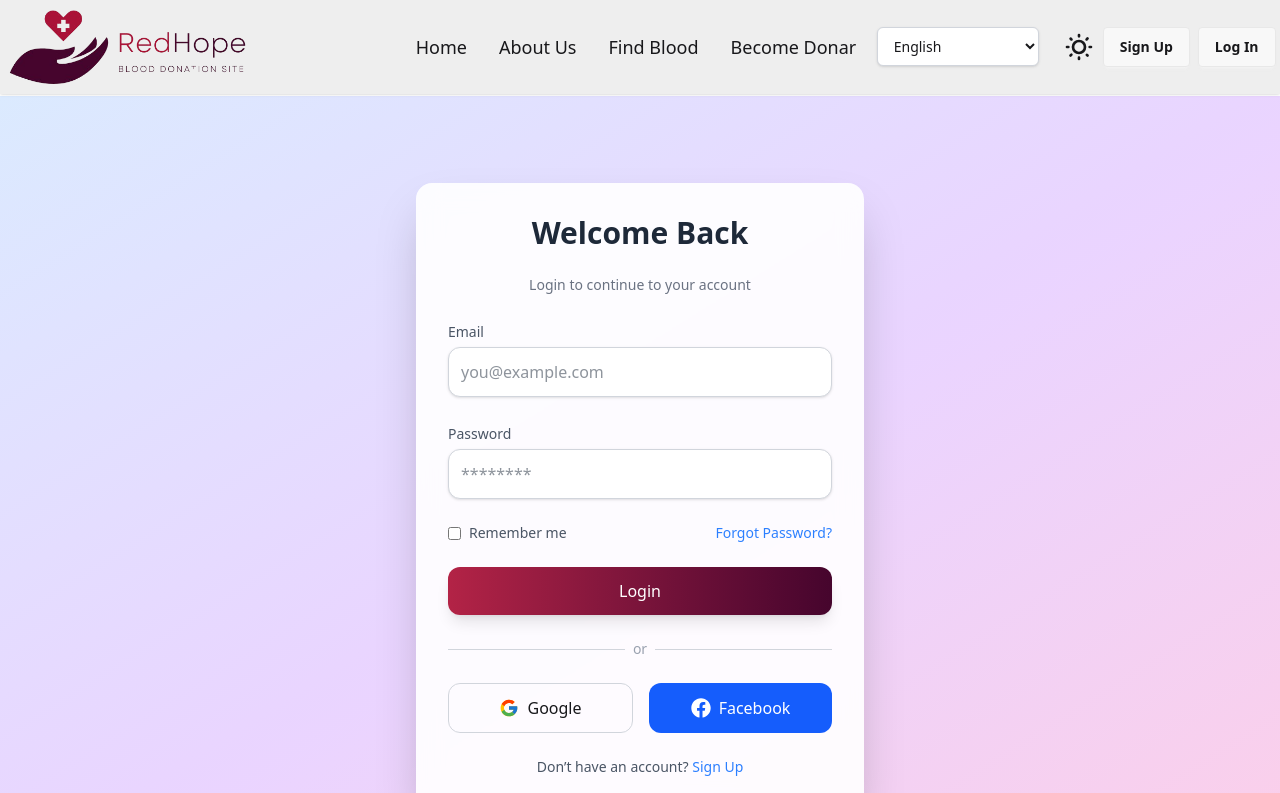
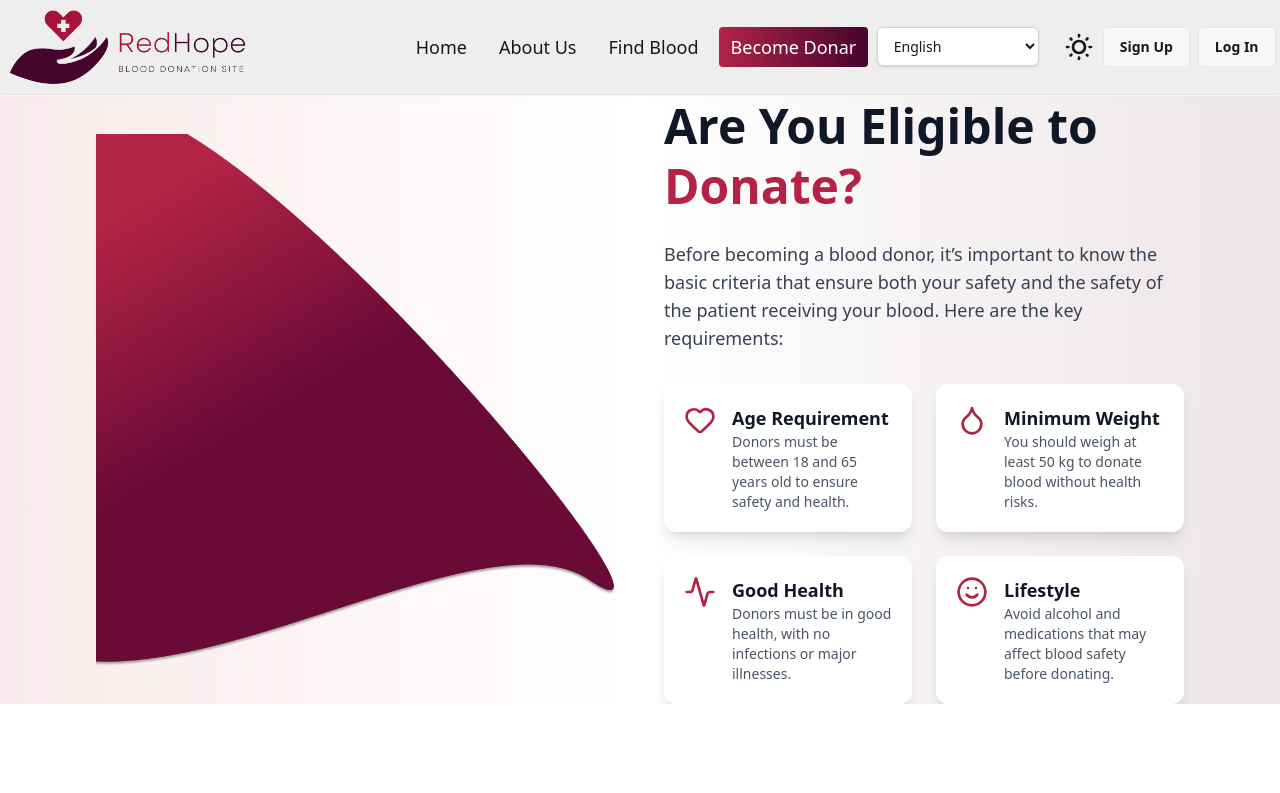
Before and after one commit to sojibislam9878/red_hope_frontend, a React (Vite) app: page /become_donar in a window 1280 px wide. Before the commit this address led to /login. Shown: the top 793 px of the page. Built offline with nearby package versions, Linux system fonts and the light colour scheme; no server answers.

Commit message:
added become a donar hero section

```diff
--- /dev/null
+++ b/src/components/become-donar/EligibilityCriteria.jsx
@@ -0,0 +1,85 @@
+import { motion } from "framer-motion";
+import { Heart, Droplet, Activity, Smile } from "lucide-react";
+import eligibilityImage from "../../assets/red_hope_hero.png";
+
+const EligibilityCriteria = () => {
+  const criteria = [
+    {
+      icon: <Heart className="w-8 h-8 text-rhprimary" />,
+      title: "Age Requirement",
+      description:
+        "Donors must be between 18 and 65 years old to ensure safety and health.",
+    },
+    {
+      icon: <Droplet className="w-8 h-8 text-rhprimary" />,
+      title: "Minimum Weight",
+      description:
+        "You should weigh at least 50 kg to donate blood without health risks.",
+    },
+    {
+      icon: <Activity className="w-8 h-8 text-rhprimary" />,
+      title: "Good Health",
+      description:
+        "Donors must be in good health, with no infections or major illnesses.",
+    },
+    {
+      icon: <Smile className="w-8 h-8 text-rhprimary" />,
+      title: "Lifestyle",
+      description:
+        "Avoid alcohol and medications that may affect blood safety before donating.",
+    },
+  ];
+
+  return (
+    <section className="relative bg-gradient-to-r from-rhprimary/10 via-white to-rhsecondary/10 dark:from-gray-900 dark:via-gray-800 dark:to-gray-900 px-6 md:px-12 lg:px-20 overflow-hidden">
+      <div className="container px-4 mx-auto flex flex-col md:flex-row items-center gap-12 relative z-10">
+        {/* Left Side Image */}
+        <div className="md:w-1/2">
+          <img src={eligibilityImage} alt="Eligibility" className="w-full" />
+        </div>
+
+        {/* Right Side Content */}
+        <motion.div
+          initial={{ opacity: 0, x: 50 }}
+          whileInView={{ opacity: 1, x: 0 }}
+          transition={{ duration: 0.8 }}
+          viewport={{ once: true }}
+          className="md:w-1/2 text-center md:text-left"
+        >
+          <h2 className="text-4xl lg:text-5xl font-extrabold leading-tight text-gray-900 dark:text-white">
+            Are You Eligible to <span className="text-rhprimary">Donate?</span>
+          </h2>
+          <p className="mt-6 text-lg text-gray-700 dark:text-gray-300 max-w-xl">
+            Before becoming a blood donor, it’s important to know the basic
+            criteria that ensure both your safety and the safety of the patient
+            receiving your blood. Here are the key requirements:
+          </p>
+
+          <div className="mt-8 grid sm:grid-cols-2 gap-6">
+            {criteria.map((item, i) => (
+              <motion.div
+                key={i}
+                initial={{ opacity: 0, y: 30 }}
+                whileInView={{ opacity: 1, y: 0 }}
+                transition={{ duration: 0.6, delay: i * 0.2 }}
+                className="flex items-start gap-4 bg-white dark:bg-gray-800 shadow-lg rounded-xl p-5 hover:shadow-xl transition"
+              >
+                <div>{item.icon}</div>
+                <div>
+                  <h3 className="text-lg font-semibold text-gray-900 dark:text-white">
+                    {item.title}
+                  </h3>
+                  <p className="text-sm text-gray-600 dark:text-gray-300">
+                    {item.description}
+                  </p>
+                </div>
+              </motion.div>
+            ))}
+          </div>
+        </motion.div>
+      </div>
+    </section>
+  );
+};
+
+export default EligibilityCriteria;
--- a/src/index.css
+++ b/src/index.css
@@ -7,3 +7,9 @@
   --color-rhsecondary: #46052d;
   --color-secondary-dark: #46052d;
 }
+
+.donar_bg{
+  background: url(./assets/red_hope_hero.png);
+  background-position: start;
+  background-repeat: no-repeat;
+}
--- a/src/pages/BecomeDonar.jsx
+++ b/src/pages/BecomeDonar.jsx
@@ -1,5 +1,9 @@
+import EligibilityCriteria from "../components/become-donar/EligibilityCriteria";
+
 const BecomeDonar = () => {
-  return <div>Become Donar</div>;
+  return <div>
+    <EligibilityCriteria/>
+  </div>;
 }
 
 export default BecomeDonar
--- a/src/routes/Routes.jsx
+++ b/src/routes/Routes.jsx
@@ -30,9 +30,9 @@ export const router = createBrowserRouter([
       {
         path: "/become_donar",
         element: (
-          <PrivateRoute>
+          // <PrivateRoute>
+          // </PrivateRoute>
             <BecomeDonar />
-          </PrivateRoute>
         ),
       },
       {
```
